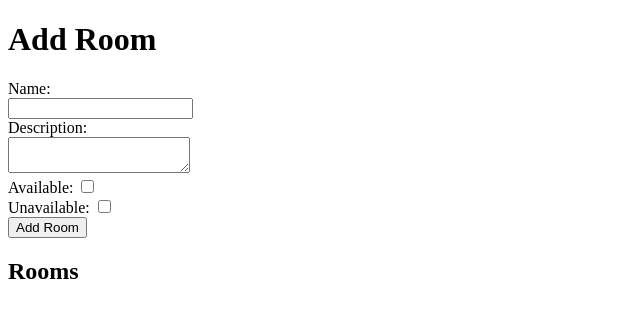
After one commit to iratusbison/room_booking, a Django app: page /add_room/ in a window 1280 px wide. The commit adds this page. Shown: the top 318 px of the page, without its empty margins (0-640 px from the left). Run offline with Django 4.2, Linux system fonts and the light colour scheme.

Commit message:
room_book inital

```diff
--- /dev/null
+++ b/booking/templates/add_room.html
@@ -0,0 +1,30 @@
+<!DOCTYPE html>
+<html lang="en">
+<head>
+    <meta charset="UTF-8">
+    <meta name="viewport" content="width=device-width, initial-scale=1.0">
+    <title>Add Room</title>
+</head>
+<body>
+    <h1>Add Room</h1>
+    <form method="POST">
+        {% csrf_token %}
+        <label for="name">Name:</label><br>
+        <input type="text" id="name" name="name"><br>
+        <label for="description">Description:</label><br>
+        <textarea id="description" name="description"></textarea><br>
+        <label for="available">Available:</label>
+        <input type="checkbox" id="available" name="available"><br>
+        <label for="unavailable">Unavailable:</label>
+        <input type="checkbox" id="unavailable" name="unavailable"><br>
+        <input type="submit" value="Add Room">
+    </form>
+
+    <h2>Rooms</h2>
+    <ul>
+        {% for room in rooms %}
+        <li>{{ room.name }} - <a href="{% url 'delete_room' room.id %}">Delete</a></li>
+        {% endfor %}
+    </ul>
+</body>
+</html>
--- a/booking/templates/room_list.html
+++ b/booking/templates/room_list.html
@@ -9,8 +9,11 @@
     <h1>Room List</h1>
     <ul>
         {% for room in rooms %}
-            <li>{{ room.name }} - {% if room.available %}Available{% else %}Not Available{% endif %}</li>
+            <li>{{ room.name }} - {% if room.available %}Available{% else %}Not Available{% endif %}</li><a href="{% url 'delete_room' room.id %}">Delete</a></li>
         {% endfor %}
     </ul>
+    <li><a href="{% url 'add_room' %}">add</a></li>
+    <li><a href = "{% url 'booking_create' %}">book</a></li>
+    <li><a href = "{% url 'booking_list' %}">booked list</a></li>
 </body>
 </html>
--- a/booking/urls.py
+++ b/booking/urls.py
@@ -1,9 +1,11 @@
 
 # urls.py
 from django.urls import path
-from .views import room_list, booking_create, booking_list, booking_detail, download_pdf, edit_booking, delete_booking
+from .views import room_list, booking_create, booking_list, booking_detail, download_pdf, edit_booking, delete_booking, add_room, delete_room
 
 urlpatterns = [
+    path('add_room/', add_room, name='add_room'),
+    path('delete_room/<int:room_id>/', delete_room, name='delete_room'),
     path('', room_list, name='room_list'),
     path('booking/create/', booking_create, name='booking_create'),
     path('edit-booking/<int:booking_id>/', edit_booking, name='edit_booking'),
--- a/booking/views.py
+++ b/booking/views.py
@@ -24,6 +24,21 @@ def make_aware_with_time(value):
 
     return make_aware(datetime.combine(value, datetime.min.time()))
 
+
+def add_room(request):
+    if request.method == 'POST':
+        name = request.POST.get('name')
+        description = request.POST.get('description')
+        available = request.POST.get('available') == 'on'  # Convert 'on' string to True
+        unavailable = request.POST.get('unavailable') == 'on'  # Convert 'on' string to True
+        room = Room.objects.create(name=name, description=description, available=available, unavailable=unavailable)
+        return redirect('room_list')  # Redirect to the room list page after adding a room
+    return render(request, 'add_room.html')
+
+def delete_room(request, room_id):
+    room = Room.objects.get(id=room_id)
+    room.delete()
+    return redirect('room_list')
 
 def update_room_availability(rooms, start_date, end_date):
     try:
```
Also changed, not shown: db.sqlite3, murugan.jpg (deleted).
